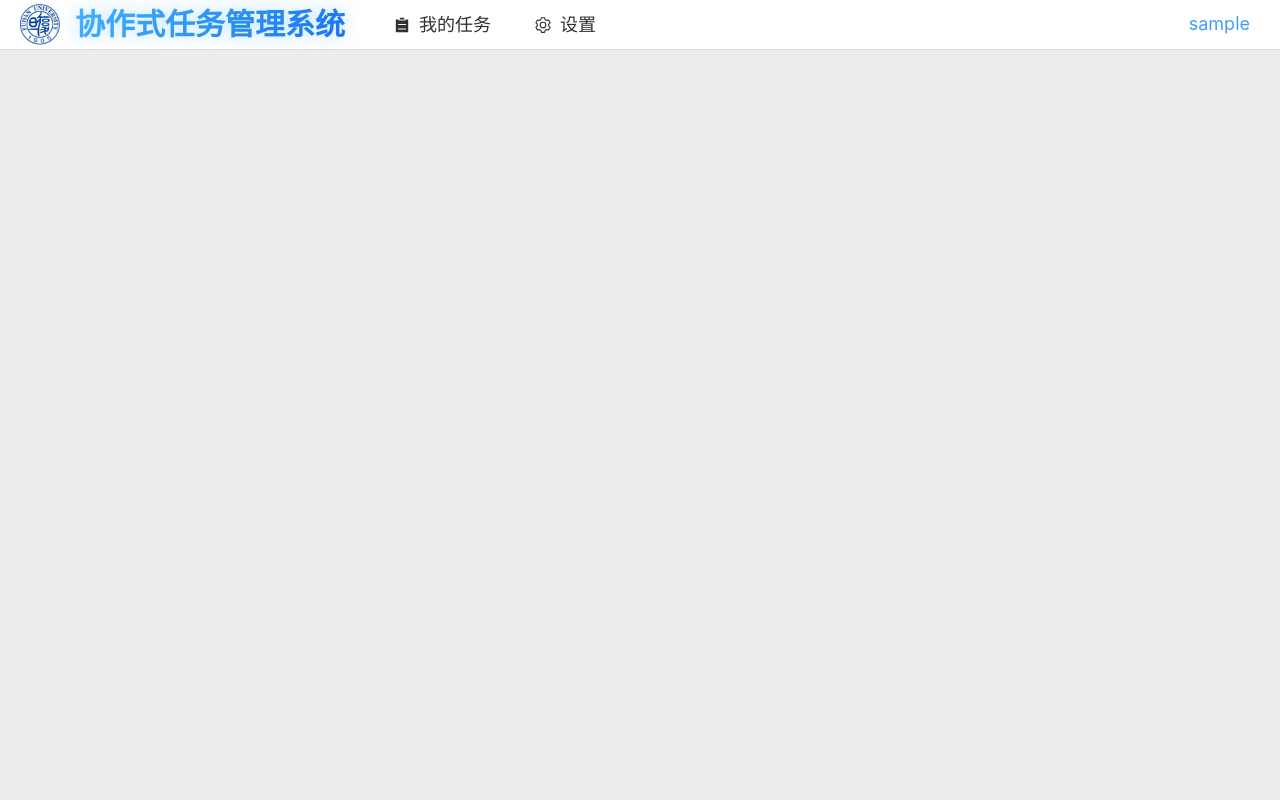
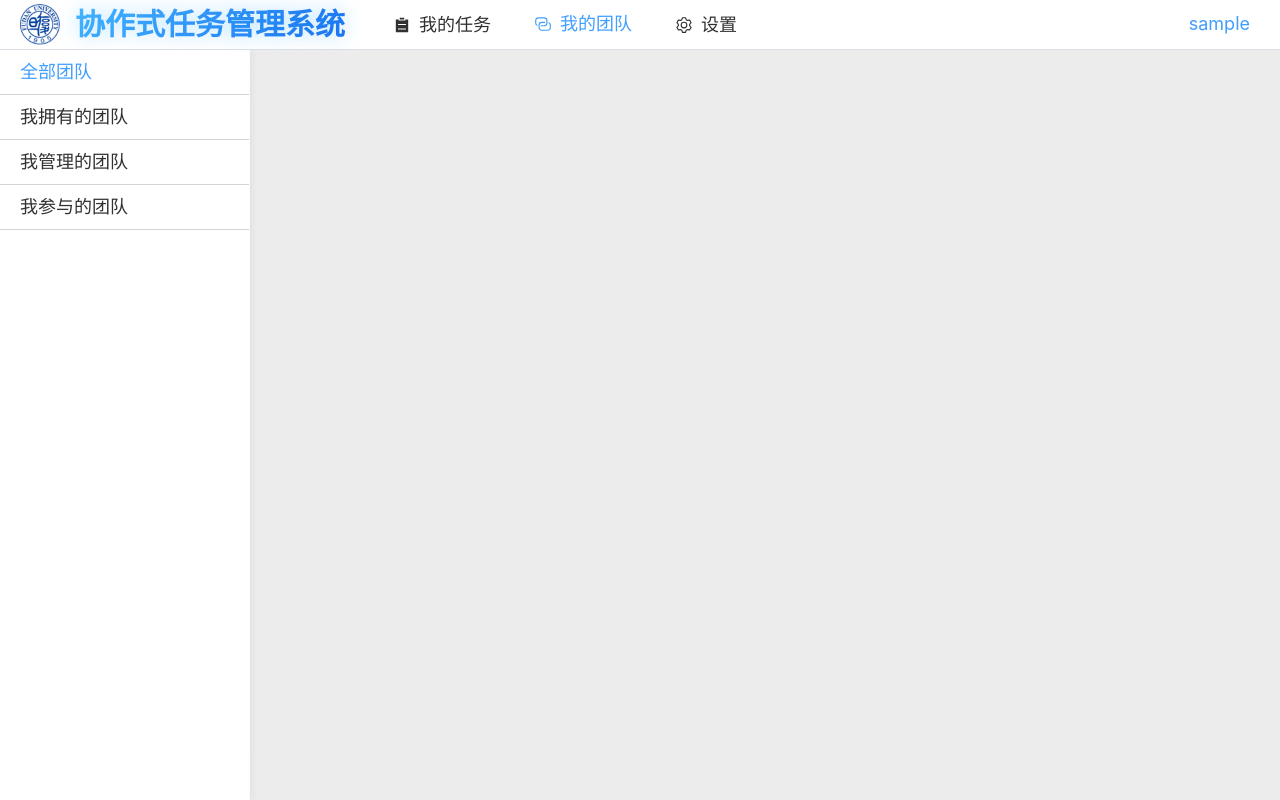
Before and after one commit to maxfyf/Software-Engineering, a Vue app in the folder frontend/: page /team/all in a window 1280 px wide. Built offline with nearby package versions, Linux system fonts and the light colour scheme; no server answers; sample sign-in values are in the browser's storage.

Commit message:
feat: sidebar of team view

```diff
--- a/frontend/src/App.vue
+++ b/frontend/src/App.vue
@@ -1,7 +1,7 @@
 <script setup lang="js">
 import { ref, watch, onMounted } from 'vue'
 import { useRoute, useRouter } from 'vue-router'
-import { List, Setting } from "@element-plus/icons-vue";
+import { List, Connection, Setting } from "@element-plus/icons-vue";
 import { handleLogout, currentUser, isLoggedIn, initUserInfo } from '@/store/user.js'
 
 const route = useRoute()
@@ -10,11 +10,12 @@ const router = useRouter()
 // 导航栏选中状态
 const activeMenu = ref('/task')
 
-
 // 监听路由变化，更新导航栏选中状态
 watch(() => route.path, (newPath) => {
     if (newPath.startsWith('/task')) {
         activeMenu.value = '/task'
+    } else if (newPath.startsWith('/team')) {
+      activeMenu.value = '/team'
     } else if (newPath.startsWith('/settings')) {
         activeMenu.value = '/settings'
     } else {
@@ -31,7 +32,7 @@ onMounted(async () => {
 const onHandleLogout = async () => {
   const result = await handleLogout()
   if (result && result.success && result.redirect) {
-    router.push(result.redirect)
+    await router.push(result.redirect)
   }
 }
 </script>
@@ -58,6 +59,18 @@ const onHandleLogout = async () => {
         </el-icon>
         我的任务
       </el-menu-item>
+
+      <el-menu-item
+          index="/team"
+          class="route"
+          :class="{ 'active-border': activeMenu === '/team' }"
+      >
+        <el-icon>
+          <Connection/>
+        </el-icon>
+        我的团队
+      </el-menu-item>
+
       <el-menu-item
           index="/settings"
           class="route"
--- a/frontend/src/router/index.js
+++ b/frontend/src/router/index.js
@@ -29,6 +29,35 @@ const router = createRouter({
                     path: 'edit',
                     name: 'editTask',
                     component: () => import('@/views/task/EditTaskView.vue')
+                }
+            ]
+        },
+        {
+            path: '/team',
+            name: 'team',
+            component: () => import('@/views/TeamView.vue'),
+            meta: { requiresAuth: true },
+            redirect: '/team/all',
+            children: [
+                {
+                    path: 'all',
+                    name: 'allTeams',
+                    component: () => import('@/views/team/AllTeamsView.vue')
+                },
+                {
+                    path: 'owner',
+                    name: 'ownerTeams',
+                    component: () => import('@/views/team/OwnerTeamsView.vue')
+                },
+                {
+                    path: 'admin',
+                    name: 'adminTeams',
+                    component: () => import('@/views/team/AdminTeamsView.vue')
+                },
+                {
+                    path: 'member',
+                    name: 'memberTeams',
+                    component: () => import('@/views/team/MemberTeamsView.vue')
                 }
             ]
         },
--- /dev/null
+++ b/frontend/src/views/TeamView.vue
@@ -0,0 +1,85 @@
+<script setup lang="js">
+import SidebarWrapper from "@/components/SidebarWrapper.vue";
+import { computed, ref, watch } from 'vue';
+import { useRoute } from "vue-router";
+
+const route = useRoute()
+const activeMenu = computed(() => {
+  if (route.path.startsWith('/team/all')) {
+    return '/team/all'
+  }
+  else if (route.path.startsWith('/team/owner')) {
+    return '/team/owner'
+  }
+  else if (route.path.startsWith('/team/admin')) {
+    return '/team/admin'
+  }
+  else if (route.path.startsWith('/team/member')) {
+    return '/team/member'
+  }
+  else
+    return route.path
+})
+const activeIndex = ref('/team/')    //当前网页路径
+
+watch(() => route.path, (newPath) => {
+  activeIndex.value = newPath
+}, { immediate: true })
+</script>
+
+<template>
+  <SidebarWrapper>
+    <template #sidebar>
+      <el-menu
+          mode="vertical"
+          :default-active="activeMenu"
+          class="sidebar-menu"
+          :router="true"
+      >
+        <el-menu-item index="/team/all" class="secondary-route">
+          全部团队
+        </el-menu-item>
+
+        <el-menu-item index="/team/owner" class="secondary-route">
+          我拥有的团队
+        </el-menu-item>
+
+        <el-menu-item index="/team/admin" class="secondary-route">
+          我管理的团队
+        </el-menu-item>
+
+        <el-menu-item index="/team/member" class="secondary-route">
+          我参与的团队
+        </el-menu-item>
+      </el-menu>
+    </template>
+
+    <router-view/>
+  </SidebarWrapper>
+</template>
+
+<style scoped>
+.sidebar-menu {
+  width: 100%;
+  flex-grow: 1;
+  border: transparent;
+}
+
+.secondary-route {
+  width: 100%;
+  height: 45px;
+  border-style: solid;
+  border-width: thin;
+  border-color: lightgray;
+  border-top: transparent;
+  border-left: transparent;
+  border-right: transparent;
+  font-size: large;
+  cursor: pointer;
+}
+
+.secondary-route:hover {
+  color: #409eff;
+  text-shadow: 2px 2px 3px rgba(0,0,0,0.5);
+}
+</style>
--- /dev/null
+++ b/frontend/src/views/team/AdminTeamsView.vue
@@ -0,0 +1,11 @@
+<script setup>
+
+</script>
+
+<template>
+
+</template>
+
+<style scoped>
+
+</style>
--- /dev/null
+++ b/frontend/src/views/team/AllTeamsView.vue
@@ -0,0 +1,11 @@
+<script setup>
+
+</script>
+
+<template>
+
+</template>
+
+<style scoped>
+
+</style>
--- /dev/null
+++ b/frontend/src/views/team/MemberTeamsView.vue
@@ -0,0 +1,11 @@
+<script setup>
+
+</script>
+
+<template>
+
+</template>
+
+<style scoped>
+
+</style>
--- /dev/null
+++ b/frontend/src/views/team/OwnerTeamsView.vue
@@ -0,0 +1,11 @@
+<script setup>
+
+</script>
+
+<template>
+
+</template>
+
+<style scoped>
+
+</style>
```
